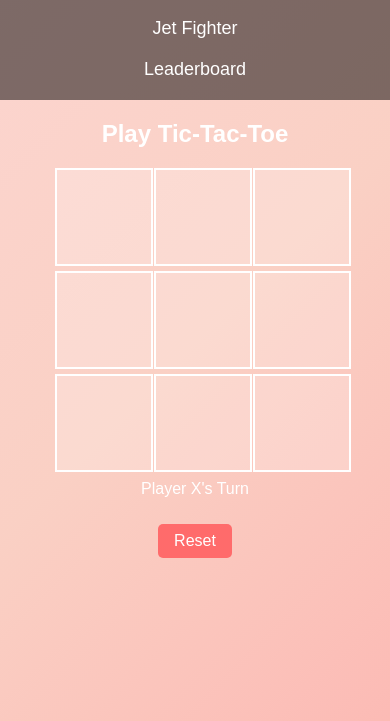
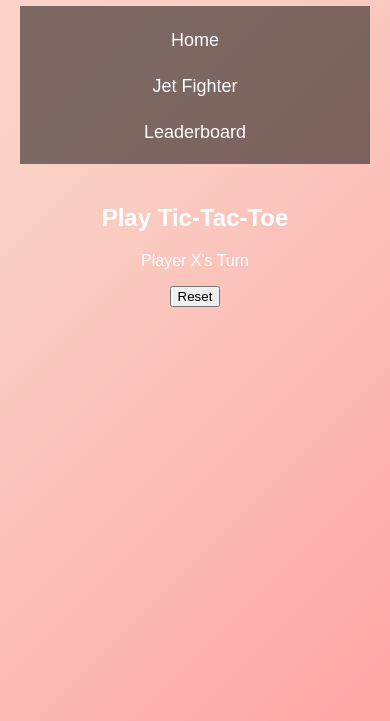
Before and after one commit to Riyan-20217/GamingWebsite, a plain HTML site: page tic-tac-toe.html in a window 390 px wide. Shown: the part 123-844 px from the top of the page. Drawn offline with Linux system fonts and the light colour scheme; files that its build step writes are made by us from their sources.

Commit message:
Update style.css

```diff
--- a/css/style.css
+++ b/css/style.css
@@ -1,4 +1,4 @@
-/* Apply a beautiful animated gradient background */
+/* Beautiful animated background */
 body {
     background: linear-gradient(-45deg, #ff9a9e, #fad0c4, #ffdde1, #ff6b6b);
     background-size: 400% 400%;
@@ -17,13 +17,25 @@ body {
     100% { background-position: 0% 50%; }
 }
 
-/* Navigation menu styles */
+/* Header and Clock */
+header {
+    padding: 20px;
+    font-size: 22px;
+}
+
+#clock {
+    font-size: 20px;
+    font-weight: bold;
+}
+
+/* Navigation Menu */
 nav ul {
     list-style: none;
     padding: 0;
     background: rgba(0, 0, 0, 0.5);
     text-align: center;
     margin: 0;
+    padding: 10px;
 }
 
 nav ul li {
@@ -37,71 +49,10 @@ nav ul li a {
     font-size: 18px;
 }
 
-/* Tic-Tac-Toe game board */
-.board {
-    display: grid;
-    grid-template-columns: repeat(3, 1fr);
-    gap: 5px;
-    margin: 20px auto;
-    width: 90%;
-    max-width: 320px;
-}
-
-.cell {
-    width: 100%;
-    aspect-ratio: 1; /* Keeps cells square */
-    background: rgba(255, 255, 255, 0.2);
-    display: flex;
-    align-items: center;
-    justify-content: center;
-    font-size: 36px;
-    color: white;
-    border: 2px solid white;
-    cursor: pointer;
-}
-
-.cell:hover {
-    background: rgba(255, 255, 255, 0.4);
-}
-
-/* Button styles */
-button {
-    background: #ff6b6b;
-    color: white;
-    border: none;
-    padding: 10px 20px;
-    font-size: 18px;
-    cursor: pointer;
-    margin-top: 10px;
-    border-radius: 5px;
-}
-
-button:hover {
-    background: #ff4f4f;
-}
-
-/* Responsive Design */
+/* Responsive Design for Mobile */
 @media (max-width: 768px) {
     nav ul li {
         display: block;
         padding: 10px;
     }
-
-    nav ul {
-        padding: 10px;
-    }
-
-    .board {
-        width: 90%;
-        max-width: 280px;
-    }
-
-    .cell {
-        font-size: 30px;
-    }
-
-    button {
-        font-size: 16px;
-        padding: 8px 16px;
-    }
 }
```
